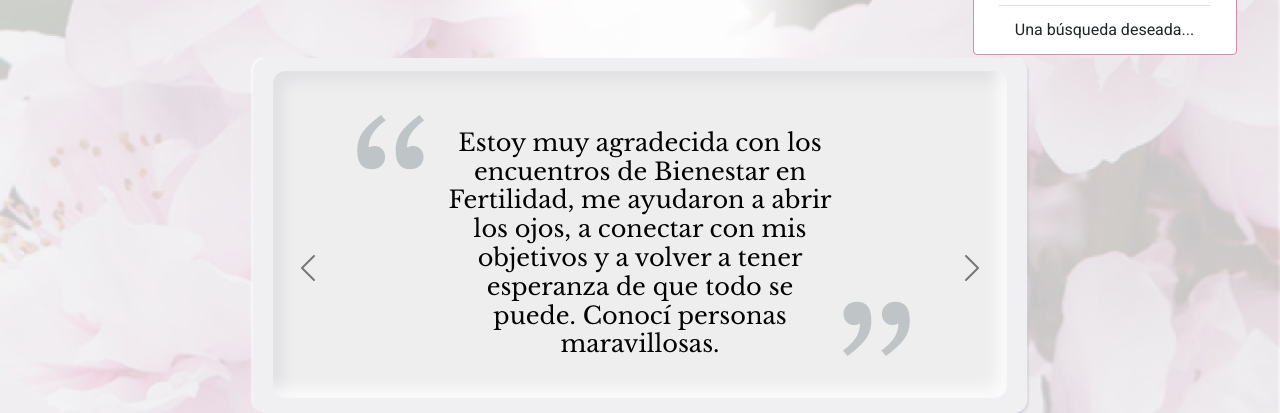
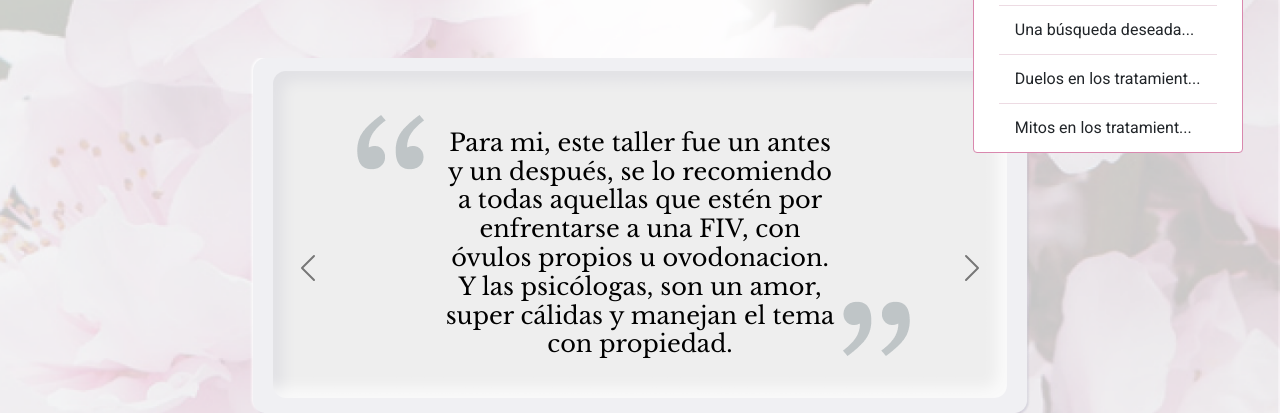
Before and after one commit to GheraldineSalazarL/Web_Bienestar_en_Fertilidad, a website: page pages/testimonios.html in a window 1280 px wide. Both pictures are taken after a click on the button "Artículos". Shown: the part 352-765 px from the top of the page. Drawn offline with nearby package versions, Linux system fonts and the light colour scheme.

Commit message:
Sumo Artículos y Testimonio

```diff
--- a/pages/testimonios.html
+++ b/pages/testimonios.html
@@ -64,6 +64,10 @@
                                     <li><a class="dropdown-item dropactive--none" target="_blanc" href="https://somosinfancia.com.ar/como-sobrevivir-en-pareja-a-los-tratamientos-de-fertilidad/"> Cómo sobrevivir en par... </a></li>
                                     <li><hr class="dropdown-divider"></li>
                                     <li><a class="dropdown-item dropactive--none" target="_blanc" href="https://somosinfancia.com.ar/una-busqueda-deseada-y-un-camino-inesperado/?fbclid=IwAR2VRJ7EUuQjr6Aa67TgfXJQwba1mKPZIBZnrkBqsA11yQ1-NUwpIaRG1Fg"> Una búsqueda deseada... </a></li>
+                                    <li><hr class="dropdown-divider"></li>
+                                    <li><a class="dropdown-item dropactive--none" target="_blanc" href="https://noticias.perfil.com/noticias/empresas-y-protagonistas/duelos-en-los-tratamientos-de-fertilidad.phtml"> Duelos en los tratamient...</a></li>
+                                    <li><hr class="dropdown-divider"></li>
+                                    <li><a class="dropdown-item dropactive--none" target="_blanc" href="https://somosinfancia.com.ar/mitos-en-los-tratamientos-de-reproduccion-asistida/"> Mitos en los tratamient... </a></li>
                                 </ul>
                             </li>
                             <li class="nav-item">
@@ -97,7 +101,19 @@
 
                             <div class="carousel-inner carousel-inner2">
 
-                                <div class="carousel-item carousel-item2 active" data-bs-interval="5000">
+                                <div class="carousel-item carousel-item2 active" data-bs-interval="10000">
+
+                                    <img src="../img/mensaje-testimonios.png" class="d-block w-100" alt="testimonio-img">
+
+                                    <div class="carousel-caption carousel-caption2">
+
+                                        <h5> Para mi, este taller fue un antes y un después, se lo recomiendo a todas aquellas que estén por enfrentarse a una FIV, con óvulos propios u ovodonacion. Y las psicólogas,  son un amor, super cálidas y manejan el tema con propiedad. </h5>
+
+                                    </div>
+
+                                </div>
+
+                                <div class="carousel-item carousel-item2 " data-bs-interval="5000">
 
                                     <img src="../img/mensaje-testimonios.png" class="d-block w-100" alt="testimonio-img">
 
```
Also changed, not shown: index.html (+4 -0 lines), pages/contactar.html (+4 -0 lines), pages/quienessomos.html (+4 -0 lines), pages/talleres.html (+4 -0 lines).
